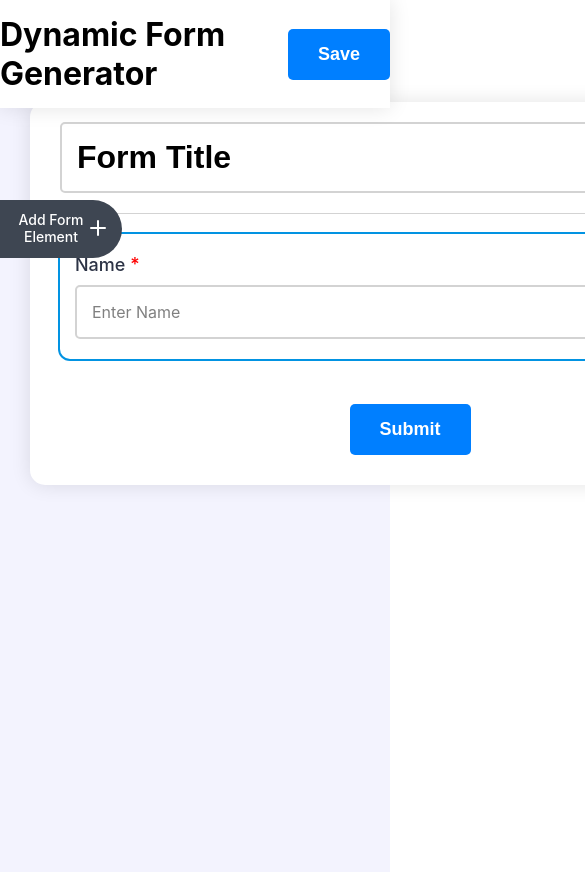
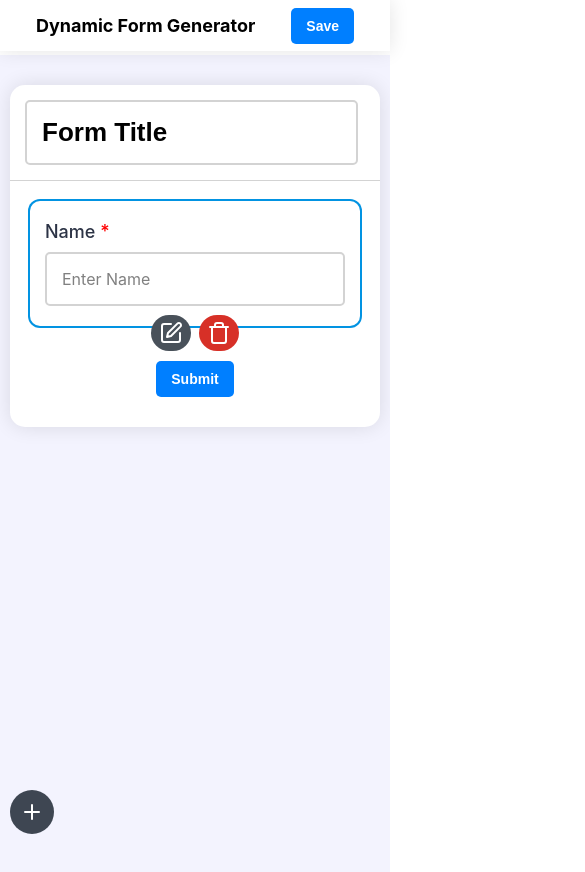
Before and after one commit to akarsh1028/dynamic-form-generator, a React (Create React App) app: page /newform in a window 390 px wide. Shown: the top 872 px of the page, 585 px wide, since content can reach past the window. Built offline with nearby package versions, Linux system fonts and the light colour scheme.

Commit message:
responsive

```diff
--- a/src/components/Properties.js
+++ b/src/components/Properties.js
@@ -1,5 +1,5 @@
 import React from 'react'
-import styles from './styles/editbar.module.css';
+import styles from './styles/properties.module.css';
 import { PlusCircleIcon, Trash, X } from 'lucide-react';
 import { useDispatch, useSelector } from 'react-redux';
 import { toggleState } from '../app/slice/editStatus';
@@ -66,7 +66,7 @@ const Properties = () => {
             <label>Options <PlusCircleIcon color='white' onClick={() => dispatch(editForm.type === 'dropdown' ? addDropdownOption(editindex) : addOption(editindex))}/></label>
             {editForm.option.map((item, index) => (
               <div key={`item-${index}`} style={{display: 'flex', alignItems: 'center', gap: '10px'}}>
-                <input className={styles.inputselect} type='text' value={editForm.type === 'dropdown' ? item : item.label} onChange={(e) => optionHandler(index, e.target.value)} />
+                <input className={`${styles.inputselect} ${styles.optioninput}`} type='text' value={editForm.type === 'dropdown' ? item : item.label} onChange={(e) => optionHandler(index, e.target.value)} />
                 {editForm.option.length > 1 && <Trash cursor="pointer" color='white' onClick={() => dispatch(deleteOption({option: index, index: editindex}))}/>}
               </div>
             ))}
--- a/src/components/TypeSelector.js
+++ b/src/components/TypeSelector.js
@@ -1,4 +1,4 @@
-import styles from './styles/elementbar.module.css'
+import styles from './styles/typeselector.module.css'
 import { ChevronDown, CircleDot, ListChecks, Pencil, Plus, SquarePen, X } from 'lucide-react';
 import SelectInputs from './elements/SelectInputs';
 import { useState } from 'react';
@@ -40,7 +40,7 @@ const TypeSelector = () => {
           </div>
           <div>
             {elemets.map((item) => (
-              <SelectInputs key={item.title} data={item} styles={styles} />
+              <SelectInputs key={item.title} data={item} styles={styles} setShowElements={setShowElements}/>
             ))}
           </div>
         </section>
--- a/src/components/elements/SelectInputs.js
+++ b/src/components/elements/SelectInputs.js
@@ -2,7 +2,7 @@ import React from 'react'
 import { useDispatch } from 'react-redux'
 import { addElement } from '../../app/slice/formSlice';
 
-const SelectInputs = ({ data, styles }) => {
+const SelectInputs = ({ data, styles, setShowElements }) => {
 
   const dispatch = useDispatch();
 
@@ -51,6 +51,7 @@ const SelectInputs = ({ data, styles }) => {
       };
     }
     dispatch(addElement(obj));
+    setShowElements(false)
   }
   return (
     <div className={styles.formElements} onClick={() => addFormElement(data.title)}>
--- a/src/components/styles/button.module.css
+++ b/src/components/styles/button.module.css
@@ -9,15 +9,19 @@
 
 .submitbtn button{
   cursor: pointer;
-  padding: 15px 30px;
+  padding: 10px 15px;
   border: none;
   background-color: #007FFF;
   color: #fff;
   border-radius: 5px;
-  font-size: 18px;
+  font-size: 14px;
   font-weight: 600;
 }
 
-.noborderbtn button{
+@media only screen and (min-width: 660px) {
 
+  .submitbtn button{
+    padding: 15px 30px;
+    border-radius: 5px;
+  }
 }
--- a/src/components/styles/dashboard.module.css
+++ b/src/components/styles/dashboard.module.css
@@ -15,7 +15,7 @@
   color: rgb(13, 29, 91);
   box-shadow: 0px 0px 20px 0px #0000001c;
   cursor: pointer;
-  margin-right: 60px;
+  margin-right: 50px;
   margin-top: 50px;
   margin-bottom: 50px;
 }
@@ -27,4 +27,18 @@
   padding-inline: 100px;
   display: flex;
   flex-wrap: wrap;
+  justify-content: center;
 }
+
+@media only screen and (max-width: 960px) {
+  .dashboard {
+    margin-top: 55px;
+    padding-inline: 20px;
+  }
+
+  .box {
+    margin-right: 20px;
+    margin-top: 30px;
+    margin-bottom: 30px;
+  }
+}
--- a/src/components/styles/dynamicform.module.css
+++ b/src/components/styles/dynamicform.module.css
@@ -1,6 +1,6 @@
 .dynamicform {
   margin: 0 auto;
-  padding: 30px;
+  padding: 30px 10px;
 }
 
 .viewform {
@@ -9,13 +9,13 @@
 
 .container {
   background-color: #ffffff;
-  width: 760px;
   border-radius: 15px;
   box-shadow: 0px 0px 20px 0px #0000001c;
+  width: 100%;
 }
 
 .heading {
-  padding: 20px 30px;
+  padding: 15px;
   border-bottom: 1px solid lightgray;
 }
 
@@ -23,10 +23,10 @@
   border-radius: 5px;
   border: 2px solid lightgray;
   padding: 15px;
-  font-size: 32px;
+  font-size: 26px;
   font-weight: 600;
   outline: none;
-  width: 93%;
+  width: 88%;
 }
 
 .formheading {
@@ -37,6 +37,37 @@
 }
 .formlist {
   margin-top: 20px;
-  padding-inline: 30px;
-  padding-bottom: 30px;
+  padding-inline: 20px;
+  padding-bottom: 20px;
 }
+
+
+@media only screen and (min-width: 660px) {
+  .container {
+    width: 560px;
+  }
+}
+
+@media only screen and (min-width: 960px) {
+  .dynamicform {
+    padding: 30px;
+  }
+
+  .container {
+    width: 760px;
+  }
+
+  .heading {
+    padding: 20px 30px;
+  }
+
+  .heading input {
+    width: 93%;
+    font-size: 32px;
+  }
+
+  .formlist {
+    padding-inline: 30px;
+    padding-bottom: 25px;
+  }
+}
--- a/src/components/styles/forminput.module.css
+++ b/src/components/styles/forminput.module.css
@@ -48,7 +48,8 @@
 }
 
 .forminput input,
-select, textarea {
+select,
+textarea {
   position: relative;
   border-radius: 5px;
   border: 2px solid lightgray;
@@ -87,11 +88,10 @@ select, textarea {
 
 .options {
   position: absolute;
-  right: -50px;
-  top: 0;
-  bottom: 0;
+  right: 0;
+  bottom: -25px;
+  left: 0;
   display: flex;
-  flex-direction: column;
   justify-content: center;
   gap: 8px;
 }
@@ -117,3 +117,13 @@ select, textarea {
 .trash {
   background-color: #d73027;
 }
+
+@media only screen and (min-width: 960px) {
+  .options {
+    right: -50px;
+    left: inherit;
+    top: 0;
+    bottom: 0;
+    flex-direction: column;
+  }
+}
--- a/src/components/styles/header.module.css
+++ b/src/components/styles/header.module.css
@@ -14,3 +14,9 @@
   margin: 15px 0;
   cursor: pointer;
 }
+
+@media only screen and (max-width: 960px) {
+  .header h1 {
+    font-size: 18px;
+  }
+}
--- a/src/components/styles/editbar.module.css
+++ b/src/components/styles/properties.module.css
@@ -1,7 +1,7 @@
 .elementsbar {
   position: fixed;
   right: 0;
-  width: 330px;
+  width: 90%;
   height: 100%;
   background-color: #3e4652;
 }
@@ -64,7 +64,7 @@
 
 .properties input:hover {
   border-color: #596066;
-  box-shadow: 0 2px 8px rgba(86,70,50,.15);
+  box-shadow: 0 2px 8px rgba(86, 70, 50, .15);
 }
 
 .line {
@@ -77,3 +77,17 @@
   height: 20px;
   margin: 0;
 }
+
+@media only screen and (min-width: 425px) {
+  .elementsbar {
+    width: 330px;
+  }
+}
+
+@media only screen and (max-width: 425px) {
+
+  .optioninput {
+    width: 80%;
+  }
+
+}
--- a/src/components/styles/elementbar.module.css
+++ b/src/components/styles/typeselector.module.css
@@ -61,3 +61,19 @@
   margin: 0;
   text-align: center;
 }
+
+@media only screen and (max-width: 960px) {
+  .addElement {
+    border-radius: 50%;
+    padding: 10px;
+    bottom: 10px;
+    top: inherit;
+    left: 10px;
+    display: flex;
+    align-items: center;
+  }
+
+  .addElement p{
+    display: none;
+  }
+}
--- a/src/pages/NewForm.module.css
+++ b/src/pages/NewForm.module.css
@@ -1,6 +1,12 @@
 .mainContent {
   display: flex;
   background-color: #f3f3fe;
-  margin-top: 72px;
+  margin-top: 55px;
   min-height: 100vh;
 }
+
+@media only screen and (min-width: 960px) {
+  .mainContent {
+    margin-top: 72px;
+  }
+}
--- a/src/pages/viewform.module.css
+++ b/src/pages/viewform.module.css
@@ -1,4 +1,5 @@
 .main {
   display: flex;
   justify-content: center;
+  background-color: #f3f3fe;
 }
```
